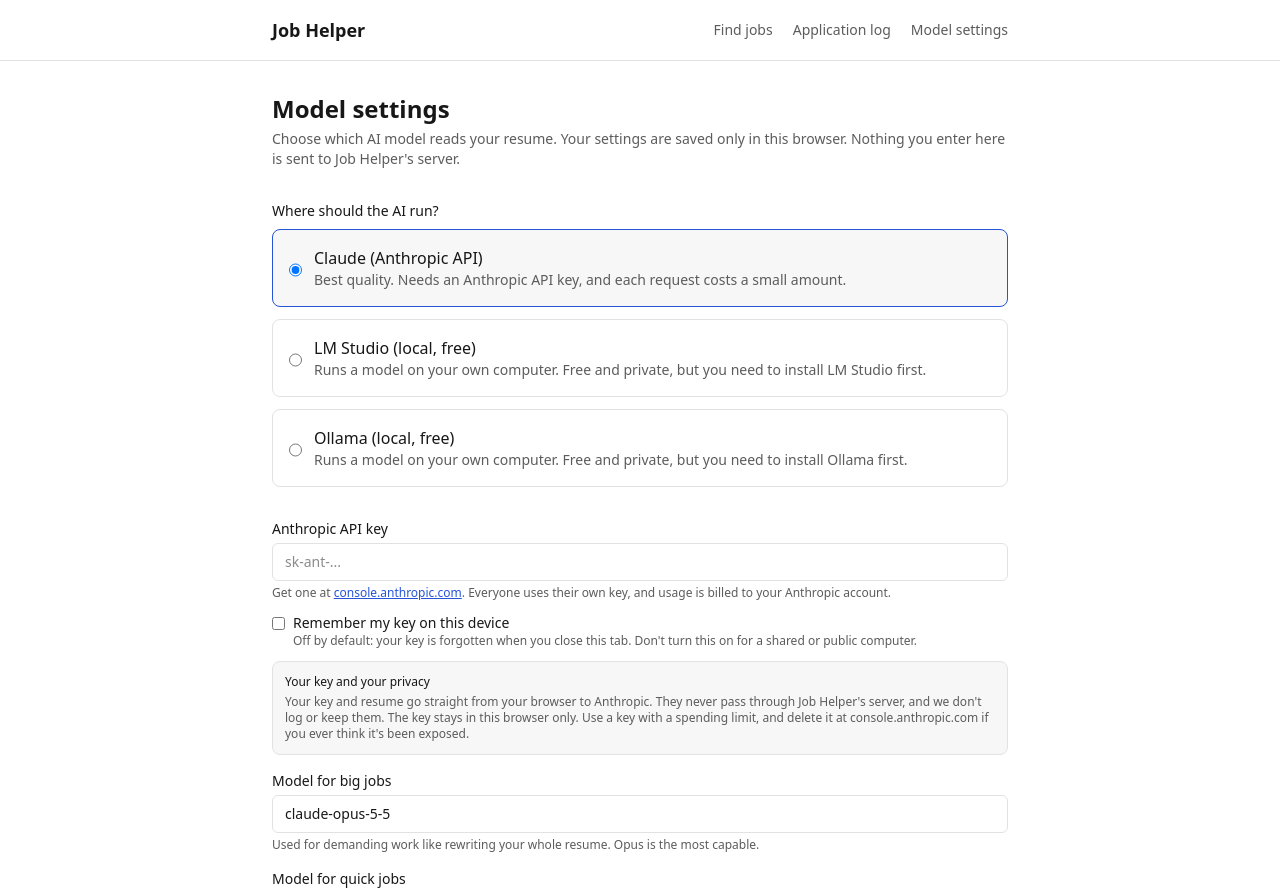
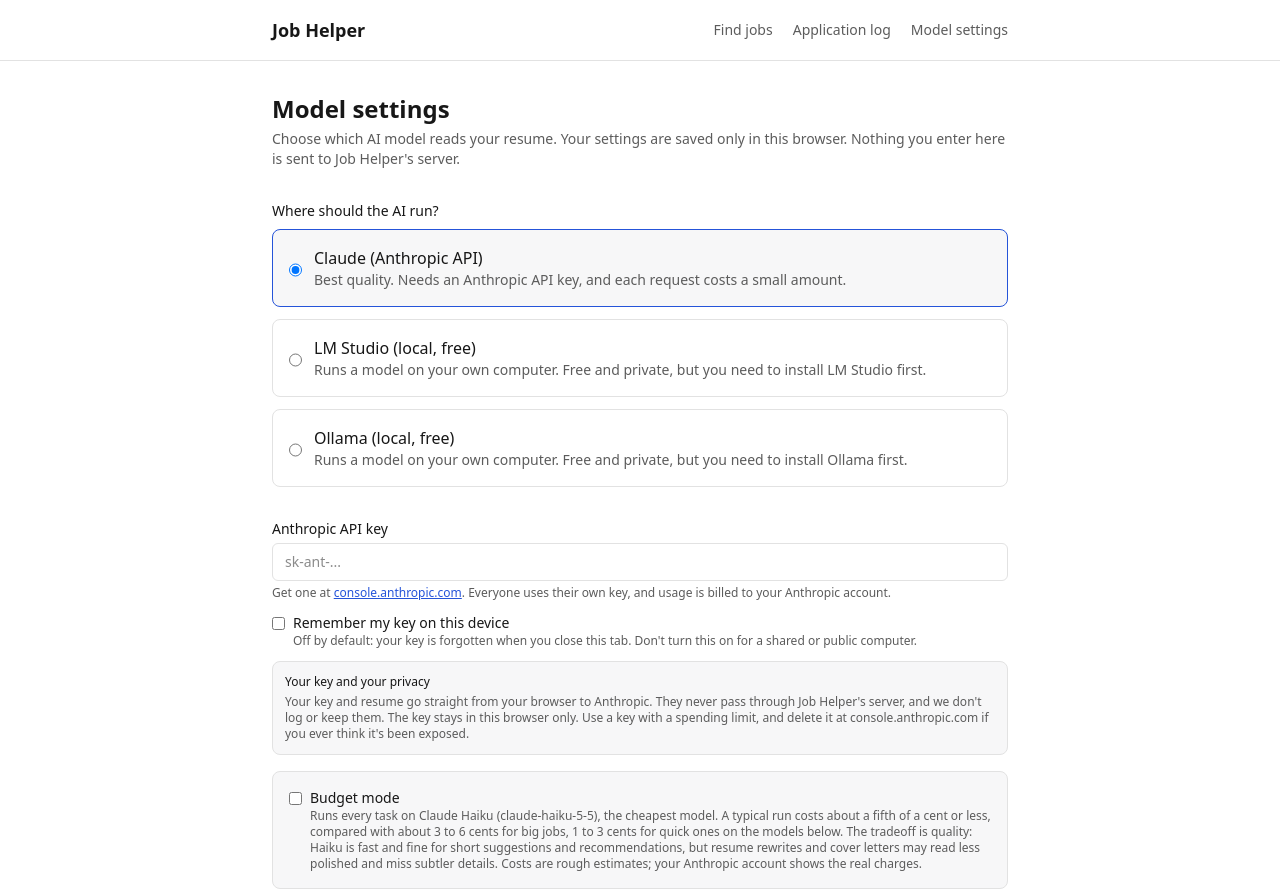
Before and after one commit to czinabu/job-helper, a Next.js app: page /settings in a window 1280 px wide. Shown: the top 893 px of the page. Built offline with nearby package versions, Linux system fonts and the light colour scheme.

Commit message:
Add Budget mode that runs every Claude task on Haiku
Co-Authored-By: Claude Sonnet 5.5 <noreply@anthropic.com>
Claude-Session: https://claude.ai/code/session_01GXE5szKRiuTmPRuJ8EoGq1

```diff
--- a/src/app/settings/page.tsx
+++ b/src/app/settings/page.tsx
@@ -2,6 +2,8 @@
 
 import { useState } from "react";
 import {
+  BUDGET_COST_ESTIMATE,
+  BUDGET_MODEL,
   PROVIDERS,
   defaultSettings,
   type ProviderId,
@@ -164,13 +166,39 @@ export default function SettingsPage() {
 
         {info.isLocal && <ModelAdvisor provider={settings.provider} />}
 
+        {!info.isLocal && (
+          <div className="rounded-lg border border-line bg-card p-4">
+            <label className="flex items-start gap-2 text-sm">
+              <input
+                type="checkbox"
+                className="mt-1"
+                checked={settings.budgetMode}
+                onChange={(e) => setSettings({ ...settings, budgetMode: e.target.checked })}
+              />
+              <span>
+                <span className="font-medium">Budget mode</span>
+                <span className="block text-xs text-muted">
+                  Runs every task on Claude Haiku ({BUDGET_MODEL}), the cheapest model. A typical
+                  run costs {BUDGET_COST_ESTIMATE.budget}, compared with{" "}
+                  {BUDGET_COST_ESTIMATE.normal} on the models below. The tradeoff is quality:
+                  Haiku is fast and fine for short suggestions and recommendations, but resume
+                  rewrites and cover letters may read less polished and miss subtler details.
+                  Costs are rough estimates; your Anthropic account shows the real charges.
+                </span>
+              </span>
+            </label>
+          </div>
+        )}
+
         <ModelPicker
           id="model"
           label={info.isLocal ? "Model" : "Model for big jobs"}
           hint={
             info.isLocal
               ? undefined
-              : "Used for demanding work like rewriting your whole resume. Opus is the most capable."
+              : settings.budgetMode
+                ? "Ignored while Budget mode is on."
+                : "Used for demanding work like rewriting your whole resume. Opus is the most capable."
           }
           value={settings.model}
           options={result?.ok ? result.models : null}
--- a/src/lib/claude.ts
+++ b/src/lib/claude.ts
@@ -3,7 +3,7 @@
 import Anthropic from "@anthropic-ai/sdk";
 import { zodOutputFormat } from "@anthropic-ai/sdk/helpers/zod";
 import { FriendlyError } from "./errors";
-import type { ModelSettings, TaskWeight } from "./providers";
+import { BUDGET_MODEL, type ModelSettings, type TaskWeight } from "./providers";
 import type { Task } from "./tasks";
 
 // Claude is called straight from the visitor's browser with their own API
@@ -62,8 +62,12 @@ export async function listClaudeModels(settings: ModelSettings): Promise<string[
   }
 }
 
-/** Only heavy tasks use the main (Opus) model; light ones use the cheaper quick model. */
+/**
+ * Budget mode runs everything on Haiku. Otherwise only heavy tasks use the
+ * main (Opus) model; light ones use the cheaper quick model.
+ */
 function modelFor(settings: ModelSettings, weight: TaskWeight): string {
+  if (settings.budgetMode) return BUDGET_MODEL;
   if (weight === "light") return settings.quickModel.trim() || settings.model.trim();
   return settings.model.trim();
 }
--- a/src/lib/providers.ts
+++ b/src/lib/providers.ts
@@ -16,7 +16,22 @@ export interface ModelSettings {
    * Local providers always use `model`.
    */
   quickModel: string;
+  /** Claude only: run every task on the cheapest model (Haiku). */
+  budgetMode: boolean;
 }
+
+/** The model Budget mode runs everything on. */
+export const BUDGET_MODEL = "claude-haiku-5-5";
+
+/**
+ * Rough cost of one typical run (about 3,000 words in, 2,000 out, plus some
+ * thinking), from Anthropic's per-million-token prices:
+ * Opus 5.5 $4 in / $20 out, Sonnet 5.5 $2 / $10, Haiku 5.5 $0.10 / $0.50.
+ */
+export const BUDGET_COST_ESTIMATE = {
+  normal: "about 3 to 6 cents for big jobs, 1 to 3 cents for quick ones",
+  budget: "about a fifth of a cent or less",
+};
 
 /** How demanding a task is, which decides the Claude model it runs on. */
 export type TaskWeight = "heavy" | "light";
@@ -72,6 +87,7 @@ export function defaultSettings(provider: ProviderId = "claude"): ModelSettings
     baseUrl: info.defaultBaseUrl,
     model: info.defaultModel,
     quickModel: info.defaultQuickModel,
+    budgetMode: false,
   };
 }
 
```
